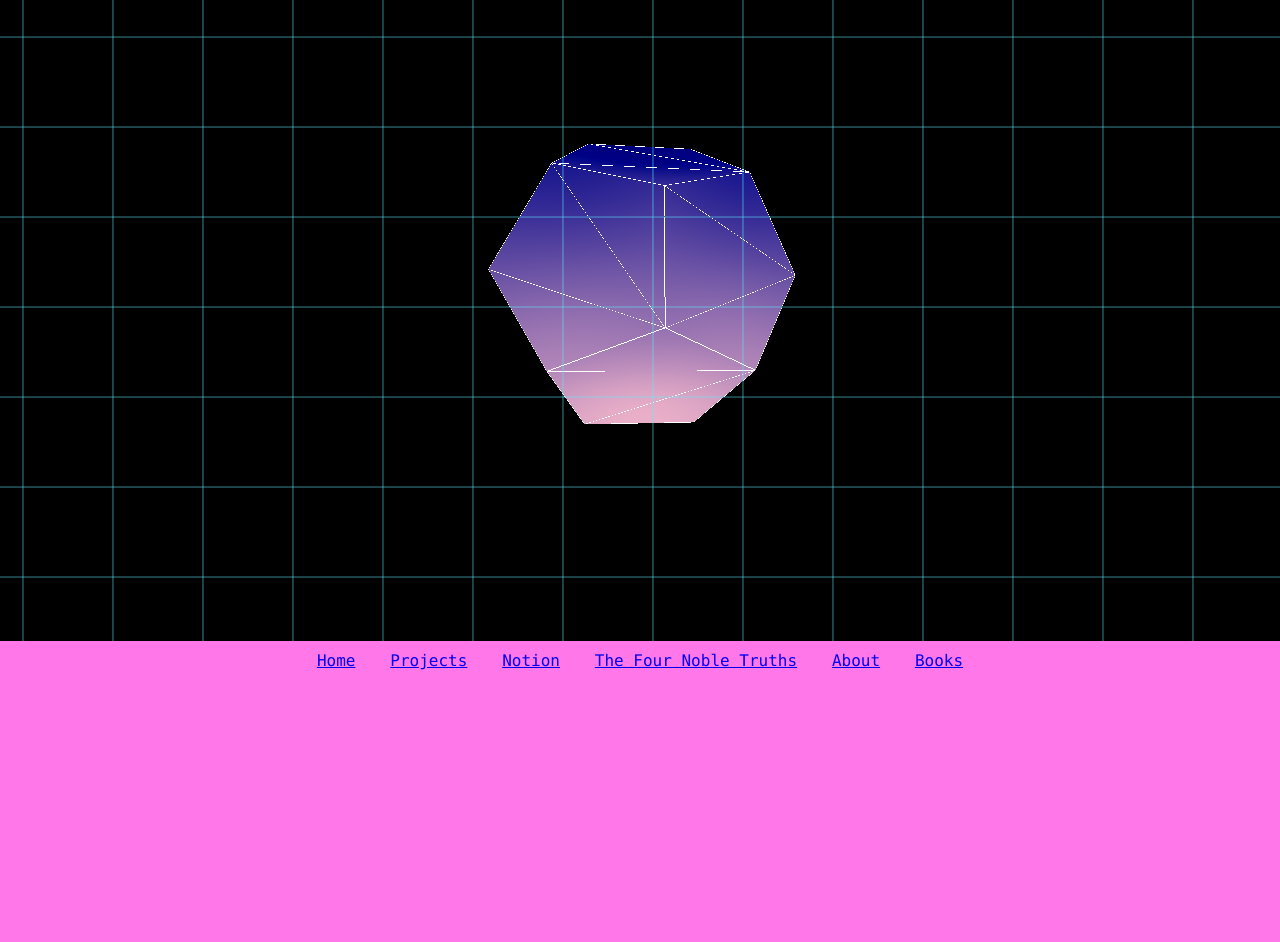
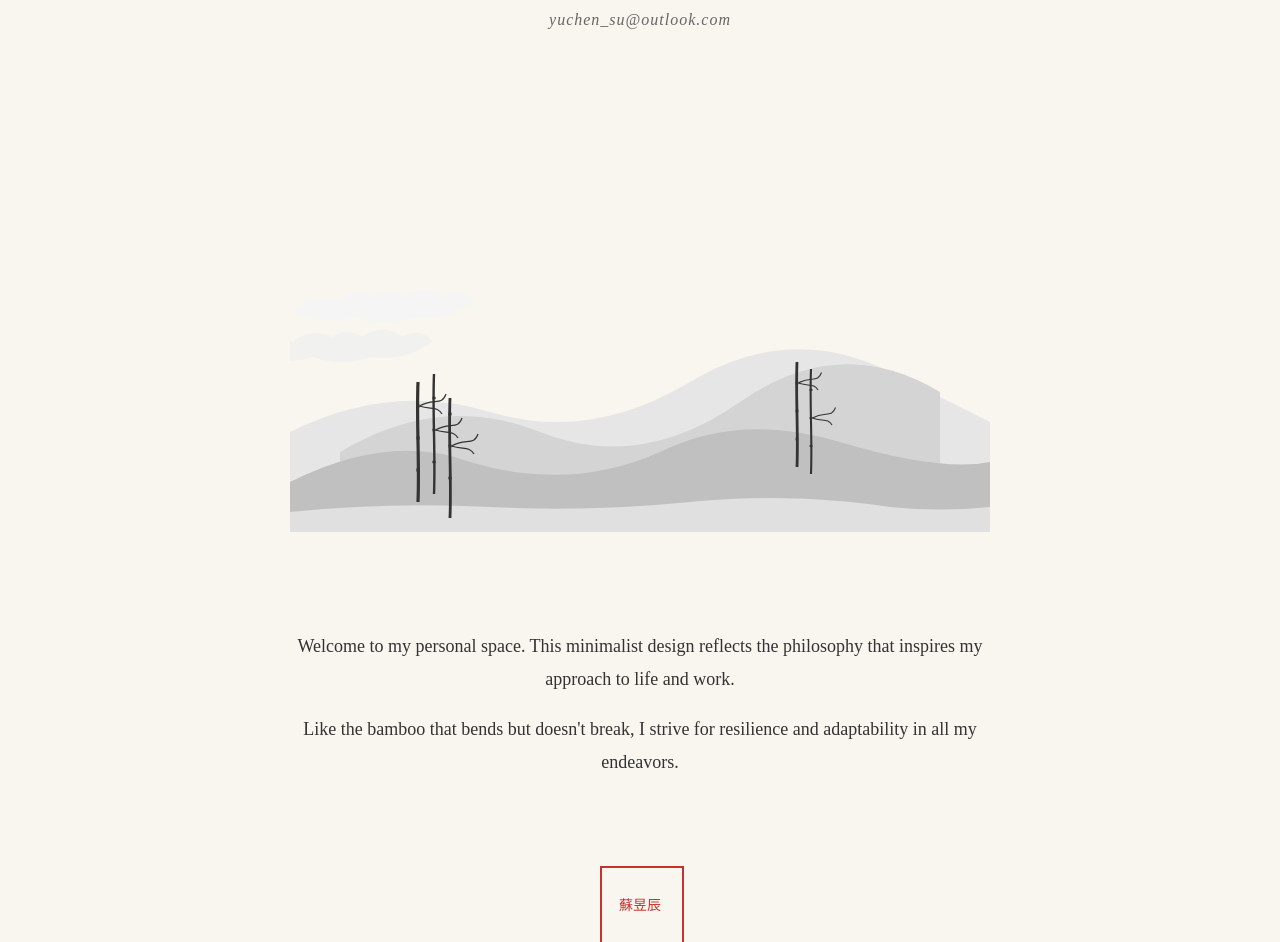
Before and after one commit to psaux1/psaux1.github.io, a plain HTML site: page index.html in a window 1280 px wide. Shown: the part 120-1062 px from the top of the page. Before the commit the page ends 800 px from the top, so only its background shows below. Drawn offline with nearby package versions, Linux system fonts and the light colour scheme.

Commit message:
new page

```diff
--- a/index.html
+++ b/index.html
@@ -3,152 +3,221 @@
 <head>
     <meta charset="UTF-8">
     <meta name="viewport" content="width=device-width, initial-scale=1.0">
-    <title>IKUSHIN 2.0</title>
+    <title>Hello World</title>
     <style>
-        html, body {
-            height: 100%;
+        body {
+            font-family: 'Times New Roman', serif;
+            background-color: #f9f6f0;
+            color: #333;
+            line-height: 1.6;
             margin: 0;
-            overflow: hidden; /* Prevent scrollbars on the whole page */
+            padding: 0;
             display: flex;
             flex-direction: column;
-            font-family: 'Arial', sans-serif;
-            background-color: #ff77e9; /* Vaporwave contrast color */
+            min-height: 100vh;
         }
+
+        .container {
+            max-width: 900px;
+            margin: 0 auto;
+            padding: 40px 20px;
+            display: flex;
+            flex-direction: column;
+            flex-grow: 1;
+        }
+
+        header {
+            text-align: center;
+            margin-bottom: 60px;
+        }
+
+        .name {
+            font-size: 48px;
+            font-weight: normal;
+            margin: 0;
+            letter-spacing: 6px;
+            color: #222;
+        }
+
+        .email {
+            font-style: italic;
+            margin-top: 10px;
+            font-size: 16px;
+            color: #666;
+            letter-spacing: 1px;
+        }
+
+        .painting-container {
+            display: flex;
+            justify-content: center;
+            margin: 40px 0;
+        }
+
+        .about {
+            font-size: 18px;
+            line-height: 1.8;
+            margin: 40px 0;
+            text-align: center;
+            max-width: 700px;
+            align-self: center;
+        }
+
         footer {
             text-align: center;
-            padding: 10px;
-            color: white;
-            font-family: 'Lucida Console', 'Courier New', monospace;
+            margin-top: auto;
+            padding: 20px;
+            font-size: 14px;
+            color: #888;
         }
-        #canvas-wrapper {
-            flex-grow: 1;
-            position: relative; /* For z-index stacking */
-            overflow: hidden; /* Prevent scrollbars in the canvas container */
+
+        .stamp {
+            width: 80px;
+            height: 80px;
+            font-family: 'Times New Roman', serif;
+            color: #c53030;
+            font-size: 14px;
+            display: flex;
+            justify-content: center;
+            align-items: center;
+            position: relative;
+            margin: 30px auto 0;
         }
-        .weblink {
-            padding: 1%;
-        }
-        /* Grid background */
-        #canvas-wrapper::before {
-            content: '';
+
+        .stamp::after {
+            content: "";
             position: absolute;
+            width: 100%;
+            height: 100%;
+            border: 2px solid #c53030;
             top: 0;
             left: 0;
-            right: 0;
-            bottom: 0;
-            background:
-                linear-gradient(0deg, transparent 24%, rgba(92, 236, 255, 0.3) 25%, rgba(92, 236, 255, 0.3) 26%, transparent 27%, transparent),
-                linear-gradient(90deg, transparent 24%, rgba(92, 236, 255, 0.3) 25%, rgba(92, 236, 255, 0.3) 26%, transparent 27%, transparent);
-            background-size: 90px 90px;
-            z-index: 0; /* Ensure grid is below the canvas */
+        }
+
+        @keyframes cloudDrift1 {
+            0% { transform: translateX(-100px); }
+            100% { transform: translateX(800px); }
+        }
+
+        @keyframes cloudDrift2 {
+            0% { transform: translateX(-200px); }
+            100% { transform: translateX(800px); }
+        }
+
+        .cloud1 {
+            animation: cloudDrift1 60s linear infinite;
+        }
+
+        .cloud2 {
+            animation: cloudDrift2 80s linear infinite;
         }
     </style>
 </head>
 <body>
-    <div id="canvas-wrapper">
-        <script src="https://cdnjs.cloudflare.com/ajax/libs/three.js/r128/three.min.js"></script>
-        <script>
-            let scene, camera, renderer, dodecahedron;
+    <div class="container">
+        <header>
+            <h1 class="name">YUCHEN SU</h1>
+            <div class="email">yuchen_su@outlook.com</div>
+        </header>
 
-            function init() {
-                // Scene setup
-                scene = new THREE.Scene();
+        <div class="painting-container">
+            <svg width="700" height="400" viewBox="0 0 700 400">
+                <!-- Cloud 1 -->
+                <g class="cloud1">
+                    <path d="M30,180 Q45,160 70,170 Q90,155 110,165 Q125,155 140,165 Q160,150 180,165 Q200,155 210,170 Q180,190 150,185 Q120,195 90,185 Q60,195 30,180 Z"
+                          fill="#f5f5f5" stroke="none" opacity="0.9" />
+                </g>
 
-                // Camera setup
-                camera = new THREE.PerspectiveCamera(75, window.innerWidth / window.innerHeight, 0.1, 1000);
-                camera.position.z = 3.5;
+                <!-- Cloud 2 -->
+                <g class="cloud2">
+                    <path d="M100,220 Q115,200 140,210 Q160,195 180,205 Q195,195 210,205 Q230,190 250,205 Q270,195 280,210 Q250,230 220,225 Q190,235 160,225 Q130,235 100,220 Z"
+                          fill="#f0f0f0" stroke="none" opacity="0.85" />
+                </g>
 
-                // Renderer setup
-                renderer = new THREE.WebGLRenderer();
-                renderer.setSize(window.innerWidth, window.innerHeight);
-                //document.body.appendChild(renderer.domElement);
+                <!-- Mountain background -->
+                <path d="M0,300 Q100,250 200,280 Q300,310 400,250 Q500,190 600,240 Q650,265 700,290 L700,400 L0,400 Z"
+                      fill="#e6e6e6" stroke="none" />
 
-                // Custom Shader Material for Dodecahedron
-                const vertexShader = `
-                        varying vec3 vUv;
-                        void main() {
-                            vUv = position;
-                            gl_Position = projectionMatrix * modelViewMatrix * vec4(position, 1.0);
-                        }
-                    `;
-                const fragmentShader = `
-                        uniform vec3 color1;
-                        uniform vec3 color2;
-                        varying vec3 vUv;
-                        void main() {
-                            float mixFactor = dot(normalize(vUv), vec3(0.0, 1.0, 0.0));
-                            gl_FragColor = vec4(mix(color1, color2, mixFactor), 1.0);
-                        }
-                    `;
-                const uniforms = {
-                    color1: { value: new THREE.Color(0x654ea3) }, // Vaporwave color 1
-                    color2: { value: new THREE.Color(0xeaafc8) }  // Vaporwave color 2
-                };
+                <!-- Far mountains -->
+                <path d="M50,320 Q150,260 250,300 Q350,340 450,270 Q550,200 650,260 L650,400 L50,400 Z"
+                      fill="#d4d4d4" stroke="none" />
 
-                const material = new THREE.ShaderMaterial({
-                    uniforms: uniforms,
-                    vertexShader: vertexShader,
-                    fragmentShader: fragmentShader
-                });
+                <!-- Closer mountains with ink wash effect -->
+                <path d="M0,350 Q100,300 180,330 Q280,360 370,320 Q450,280 550,310 Q650,340 700,330 L700,400 L0,400 Z"
+                      fill="#c0c0c0" stroke="none" />
 
-                // Dodecahedron setup
-                const geometry = new THREE.DodecahedronGeometry(1, 0);
-                dodecahedron = new THREE.Mesh(geometry, material);
-                scene.add(dodecahedron);
+                <!-- Water -->
+                <path d="M0,380 Q100,370 200,375 Q300,380 400,370 Q500,360 600,375 Q650,380 700,375 L700,400 L0,400 Z"
+                      fill="#e0e0e0" stroke="none" />
 
-                // Light setup
-                const ambientLight = new THREE.AmbientLight(0x404040);
-                scene.add(ambientLight);
+                <!-- Bamboo group 1 -->
+                <g transform="translate(120, 250) scale(0.8)">
+                    <!-- Bamboo stems -->
+                    <path d="M10,150 C12,100 8,50 10,0" stroke="#333" stroke-width="4" fill="none" />
+                    <path d="M30,140 C32,90 28,40 30,-10" stroke="#333" stroke-width="3" fill="none" />
+                    <path d="M50,170 C52,120 48,70 50,20" stroke="#333" stroke-width="3.5" fill="none" />
 
-                const directionalLight = new THREE.DirectionalLight(0xffffff, 1);
-                directionalLight.position.set(1, 1, 1);
-                scene.add(directionalLight);
+                    <!-- Bamboo nodes -->
+                    <line x1="8" y1="30" x2="12" y2="30" stroke="#333" stroke-width="4" />
+                    <line x1="8" y1="70" x2="12" y2="70" stroke="#333" stroke-width="4" />
+                    <line x1="8" y1="110" x2="12" y2="110" stroke="#333" stroke-width="4" />
 
-                // Wireframe
-                const wireframeMaterial = new THREE.MeshBasicMaterial({
-                    color: 0xffffff, // Color of the wireframe
-                    wireframe: true
-                });
-                wireframe = new THREE.Mesh(geometry, wireframeMaterial);
-                scene.add(wireframe);
+                    <line x1="28" y1="20" x2="32" y2="20" stroke="#333" stroke-width="3" />
+                    <line x1="28" y1="60" x2="32" y2="60" stroke="#333" stroke-width="3" />
+                    <line x1="28" y1="100" x2="32" y2="100" stroke="#333" stroke-width="3" />
 
-                // Responsive design adjustments
-                window.addEventListener('resize', onWindowResize, false);
+                    <line x1="48" y1="40" x2="52" y2="40" stroke="#333" stroke-width="3.5" />
+                    <line x1="48" y1="80" x2="52" y2="80" stroke="#333" stroke-width="3.5" />
+                    <line x1="48" y1="120" x2="52" y2="120" stroke="#333" stroke-width="3.5" />
 
-                // Start animation
-                animate();
-            }
+                    <!-- Bamboo leaves -->
+                    <path d="M12,30 C30,20 40,30 45,15" stroke="#333" stroke-width="1.5" fill="none" />
+                    <path d="M12,30 C25,35 35,30 40,40" stroke="#333" stroke-width="1.5" fill="none" />
 
-            function onWindowResize() {
-                camera.aspect = window.innerWidth / window.innerHeight;
-                camera.updateProjectionMatrix();
-                renderer.setSize(window.innerWidth, window.innerHeight);
-            }
+                    <path d="M32,60 C50,50 60,60 65,45" stroke="#333" stroke-width="1.5" fill="none" />
+                    <path d="M32,60 C45,65 55,60 60,70" stroke="#333" stroke-width="1.5" fill="none" />
 
-            function animate() {
-                requestAnimationFrame(animate);
+                    <path d="M52,80 C70,70 80,80 85,65" stroke="#333" stroke-width="1.5" fill="none" />
+                    <path d="M52,80 C65,85 75,80 80,90" stroke="#333" stroke-width="1.5" fill="none" />
+                </g>
 
-                // Rotation
-                dodecahedron.rotation.x += 0.01;
-                dodecahedron.rotation.y += 0.01;
-                wireframe.rotation.x += 0.01;
-                wireframe.rotation.y += 0.01;
+                <!-- Bamboo group 2 -->
+                <g transform="translate(500, 230) scale(0.7)">
+                    <!-- Bamboo stems -->
+                    <path d="M10,150 C12,100 8,50 10,0" stroke="#333" stroke-width="4" fill="none" />
+                    <path d="M30,160 C32,110 28,60 30,10" stroke="#333" stroke-width="3" fill="none" />
 
-                renderer.render(scene, camera);
-            }
+                    <!-- Bamboo nodes -->
+                    <line x1="8" y1="30" x2="12" y2="30" stroke="#333" stroke-width="4" />
+                    <line x1="8" y1="70" x2="12" y2="70" stroke="#333" stroke-width="4" />
+                    <line x1="8" y1="110" x2="12" y2="110" stroke="#333" stroke-width="4" />
 
-            init();
+                    <line x1="28" y1="40" x2="32" y2="40" stroke="#333" stroke-width="3" />
+                    <line x1="28" y1="80" x2="32" y2="80" stroke="#333" stroke-width="3" />
+                    <line x1="28" y1="120" x2="32" y2="120" stroke="#333" stroke-width="3" />
 
-            document.getElementById('canvas-wrapper').appendChild(renderer.domElement);
-        </script>
+                    <!-- Bamboo leaves -->
+                    <path d="M12,30 C30,20 40,30 45,15" stroke="#333" stroke-width="1.5" fill="none" />
+                    <path d="M12,30 C25,35 35,30 40,40" stroke="#333" stroke-width="1.5" fill="none" />
+
+                    <path d="M32,80 C50,70 60,80 65,65" stroke="#333" stroke-width="1.5" fill="none" />
+                    <path d="M32,80 C45,85 55,80 60,90" stroke="#333" stroke-width="1.5" fill="none" />
+                </g>
+            </svg>
+        </div>
+
+        <div class="about">
+            <p>Welcome to my personal space. This minimalist design reflects the philosophy that inspires my approach to life and work.</p>
+
+            <p>Like the bamboo that bends but doesn't break, I strive for resilience and adaptability in all my endeavors.</p>
+        </div>
+
+        <div class="stamp">
+            蘇昱辰
+        </div>
     </div>
+
     <footer>
-        <a class="weblink" href="https://psaux1.github.io/index.html">Home</a>
-        <a class="weblink" href="https://psaux1.github.io/Projects.html">Projects</a>
-        <a class="weblink" href="https://humorous-parka-43a.notion.site/Awesome-ChatGPT-Prompts-by-Myself-9fa2ce484a2c4f53b8b6ffa26abe3c26?pvs=4">Notion</a>
-        <a class="weblink" href="https://psaux1.github.io/FourNobleTruths.html">The Four Noble Truths</a>
-        <a class="weblink" href="https://psaux1.github.io/About.html">About</a>
-        <a class="weblink" href="https://humorous-parka-43a.notion.site/Seeking-No-Profound-Understanding-86016b9cb7964191911198dcb643feca?pvs=4">Books</a>
+        © <script>document.write(new Date().getFullYear())</script> Yuchen Su, Page 100% done by Claude
     </footer>
 </body>
 </html>
```
Also changed, not shown: index-orig.html (added, +154 -0 lines).
